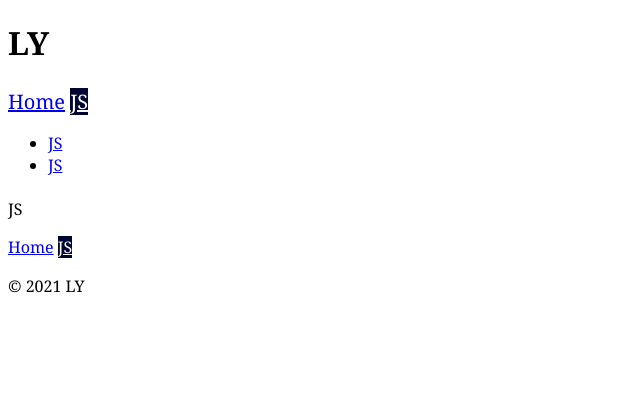
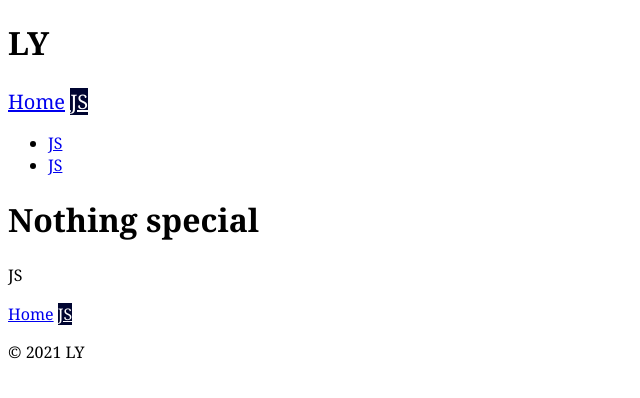
Before and after one commit to Jenuaz/Jenuaz.github.io, a Jekyll site: the page built from _posts/js/2021-06-13-Hello-JS.md, in a window 1280 px wide. Shown: the top 398 px of the page, without its empty margins (0-640 px from the left). Built offline with Jekyll 4.4.1, drawn with Linux system fonts in a browser that asks for light colours.

Commit message:
Update js-post.html

```diff
--- a/_layouts/js-post.html
+++ b/_layouts/js-post.html
@@ -2,6 +2,6 @@
 layout: js
 ---
 
-<h1></h1>
+<h1>{{page.title}}</h1>
 
 {{content}}
```
